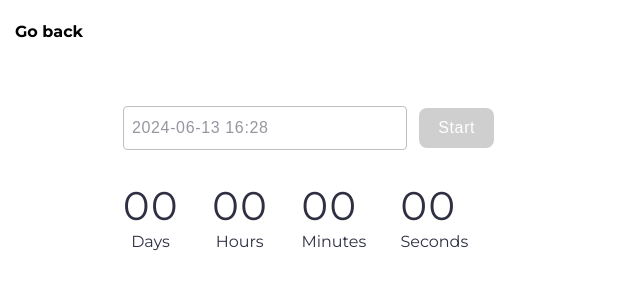
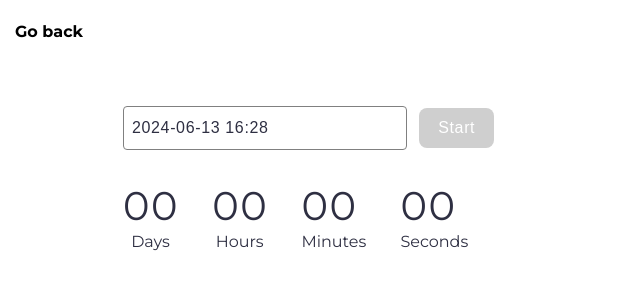
Before and after one commit to lexxus0/goit-js-hw-10, a website built with Vite: page src/1-timer.html in a window 1280 px wide. Shown: the whole page, without its empty margins (0-640 px from the left). Built offline with nearby package versions, Linux system fonts and the light colour scheme.

Commit message:
disabled fix

```diff
--- a/src/css/1-timer.css
+++ b/src/css/1-timer.css
@@ -65,7 +65,7 @@ input[type='text']:active {
   border: 1px solid #4e75ff;
 }
 
-input[type='text'] {
+input[type='text']:disabled {
   border: 1px solid #808080;
   opacity: 0.5;
   cursor: default;
```
